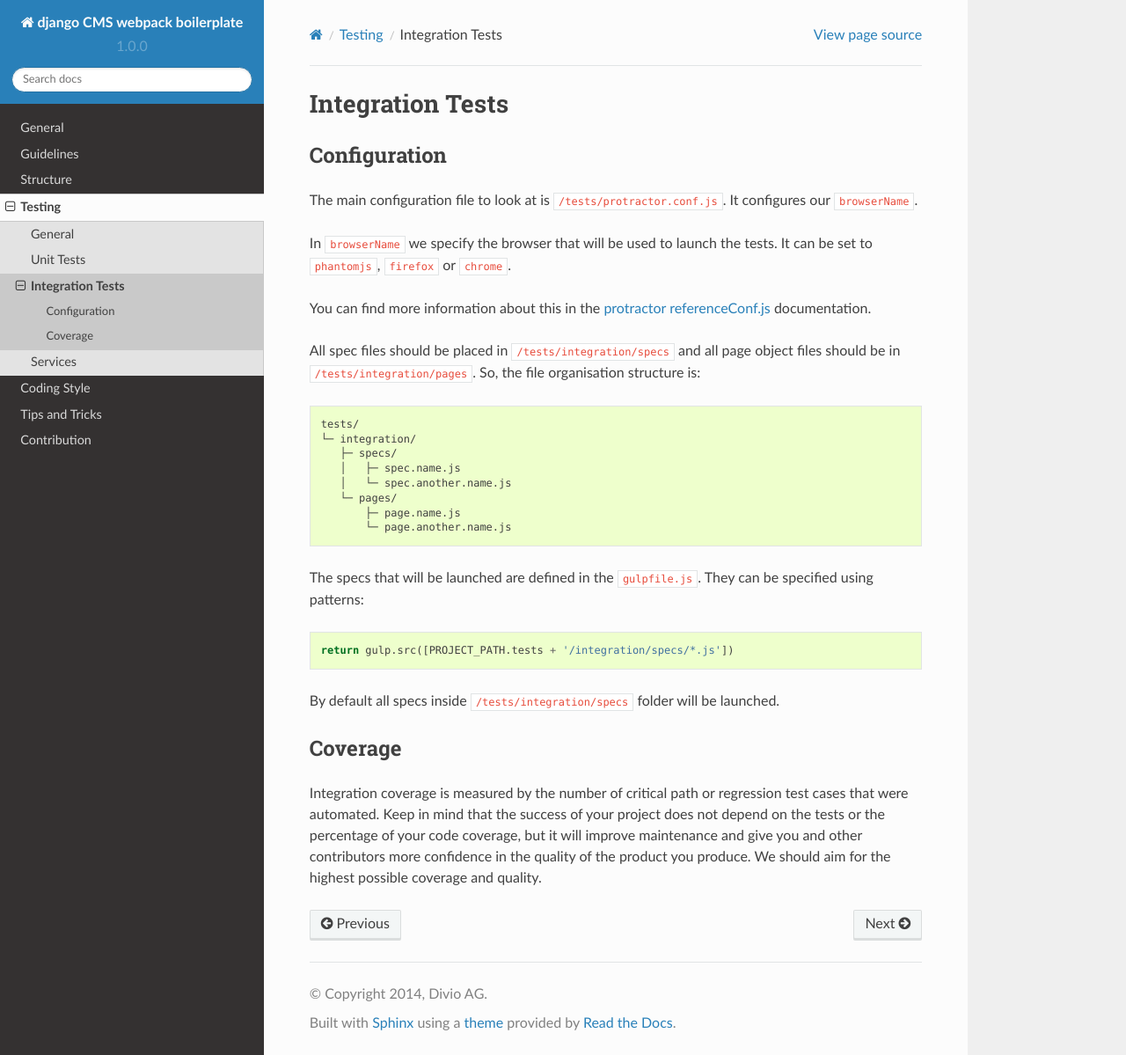
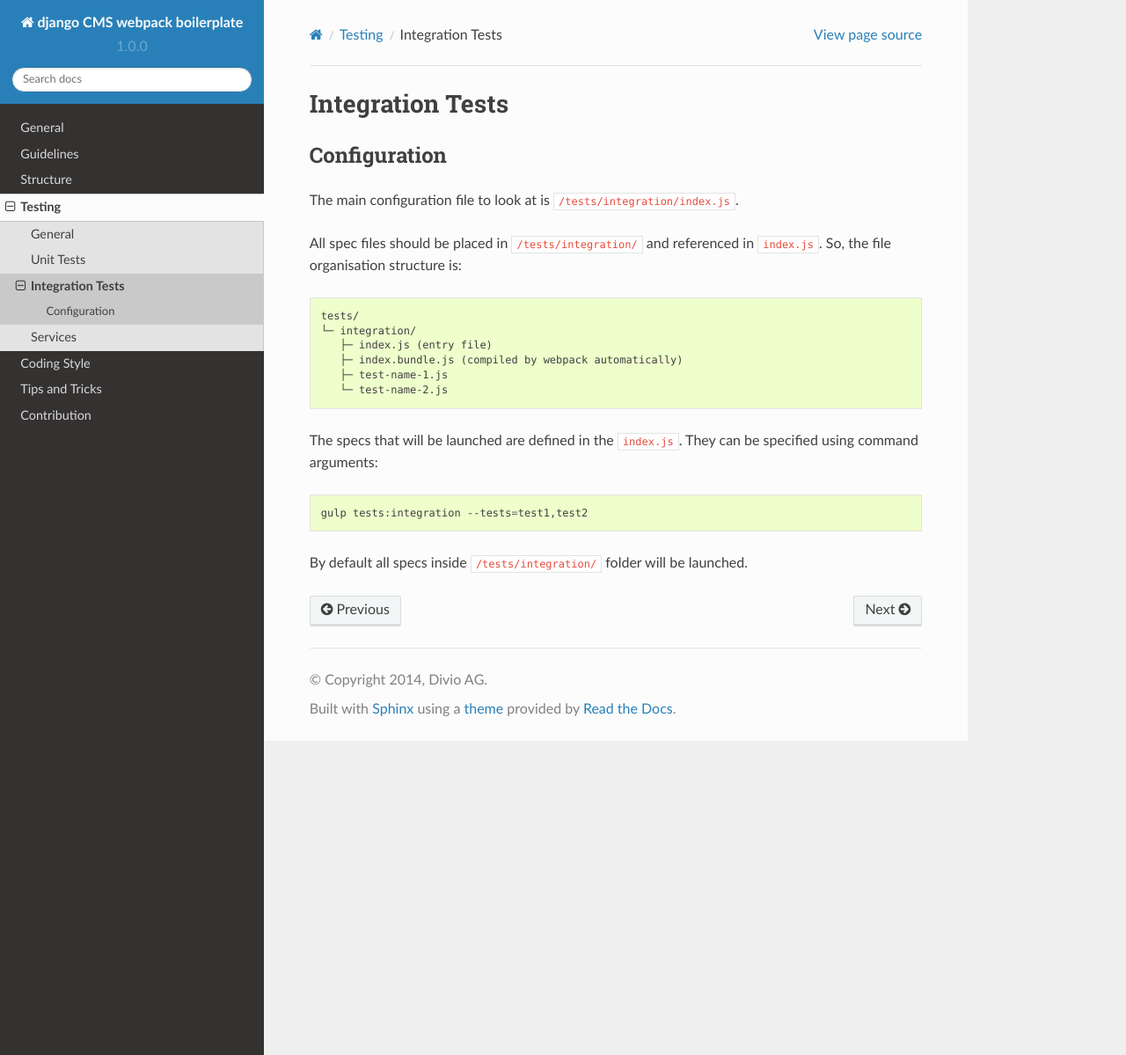
Before and after one commit to divio/djangocms-boilerplate-webpack, a Sphinx documentation site: the page built from docs/testing/integration_tests.rst, in a window 1280 px wide and 1199 px high. Shown: the whole window at 88% size. Built offline with Sphinx 7.4.7 and the Read the Docs theme 2.0.0, drawn with Linux system fonts in a browser that asks for light colours.

Commit message:
protractor -> casperjs

```diff
--- a/docs/testing/index.rst
+++ b/docs/testing/index.rst
@@ -6,7 +6,7 @@ Testing
 
     This section describes the unit and integration tests setup using
     `Jasmine <http://jasmine.github.io/>`_ and
-    `Protractor <http://www.protractortest.org>`_. You will find advice
+    `Casperjs <http://casperjs.org>`_. You will find advice
     on how to setup your own testing infrastructure, integrate it into
     `Travis <travis-ci.org>`_ and connect with
     `Sauce Labs <http://saucelabs.com>`_.
--- a/docs/testing/integration_tests.rst
+++ b/docs/testing/integration_tests.rst
@@ -6,47 +6,25 @@ Integration Tests
 Configuration
 =============
 
-The main configuration file to look at is ``/tests/protractor.conf.js``.
-It configures our ``browserName``.
+The main configuration file to look at is ``/tests/integration/index.js``.
 
-In ``browserName`` we specify the browser that will be used to launch the tests.
-It can be set to ``phantomjs``, ``firefox`` or ``chrome``.
-
-You can find more information about this in the
-`protractor referenceConf.js <https://github.com/angular/protractor/blob/master/docs/referenceConf.js>`_
-documentation.
-
-All spec files should be placed in ``/tests/integration/specs`` and all page
-object files should be in ``/tests/integration/pages``. So, the file organisation
-structure is:
+All spec files should be placed in ``/tests/integration/`` and referenced in ``index.js``.
+So, the file organisation structure is:
 
 .. code-block:: text
 
     tests/
     └─ integration/
-       ├─ specs/
-       │   ├─ spec.name.js
-       │   └─ spec.another.name.js
-       └─ pages/
-           ├─ page.name.js
-           └─ page.another.name.js
+       ├─ index.js (entry file)
+       ├─ index.bundle.js (compiled by webpack automatically)
+       ├─ test-name-1.js
+       └─ test-name-2.js
 
-The specs that will be launched are defined in the ``gulpfile.js``. They can be
-specified using patterns:
+The specs that will be launched are defined in the ``index.js``. They can be
+specified using command arguments:
 
-.. code-block:: javascript
+.. code-block:: bash
 
-    return gulp.src([PROJECT_PATH.tests + '/integration/specs/*.js'])
+    gulp tests:integration --tests=test1,test2
 
-By default all specs inside ``/tests/integration/specs`` folder will be launched.
-
-
-Coverage
-========
-
-Integration coverage is measured by the number of critical path or regression
-test cases that were automated. Keep in mind that the success of your project
-does not depend on the tests or the percentage of your code coverage, but it
-will improve maintenance and give you and other contributors more confidence in
-the quality of the product you produce. We should aim for the highest possible
-coverage and quality.
+By default all specs inside ``/tests/integration/`` folder will be launched.
--- a/package.json
+++ b/package.json
@@ -29,11 +29,11 @@
     "babel-plugin-rewire": "^1.0.0-rc-2",
     "browser-sync": "^2.8.2",
     "browserslist-saucelabs": "^0.1.4",
+    "casperjs": "^1.1.2",
     "gulp-cached": "^1.1.0",
     "gulp-iconfont": "<5.0.0",
     "gulp-iconfont-css": "^1.0.1",
     "gulp-imagemin": "^2.3.0",
-    "gulp-protractor": "^1.0.0",
     "gulp-scss-lint": "^0.3.0",
     "gulp-yuidoc": "^0.1.2",
     "isparta-loader": "^2.0.0",
@@ -49,7 +49,6 @@
     "karma-sauce-launcher": "^0.2.14",
     "karma-sourcemap-loader": "^0.3.7",
     "karma-webpack": "^1.7.0",
-    "phantomjs-prebuilt": "^2.1.7",
-    "protractor": "^2.1.0"
+    "phantomjs-prebuilt": "^2.1.7"
   }
 }
```
Also changed, not shown: gulpfile.js (+8 -6 lines), webpack.config.tests.js (added, +17 -0 lines), .travis.yml, 9 other files.
